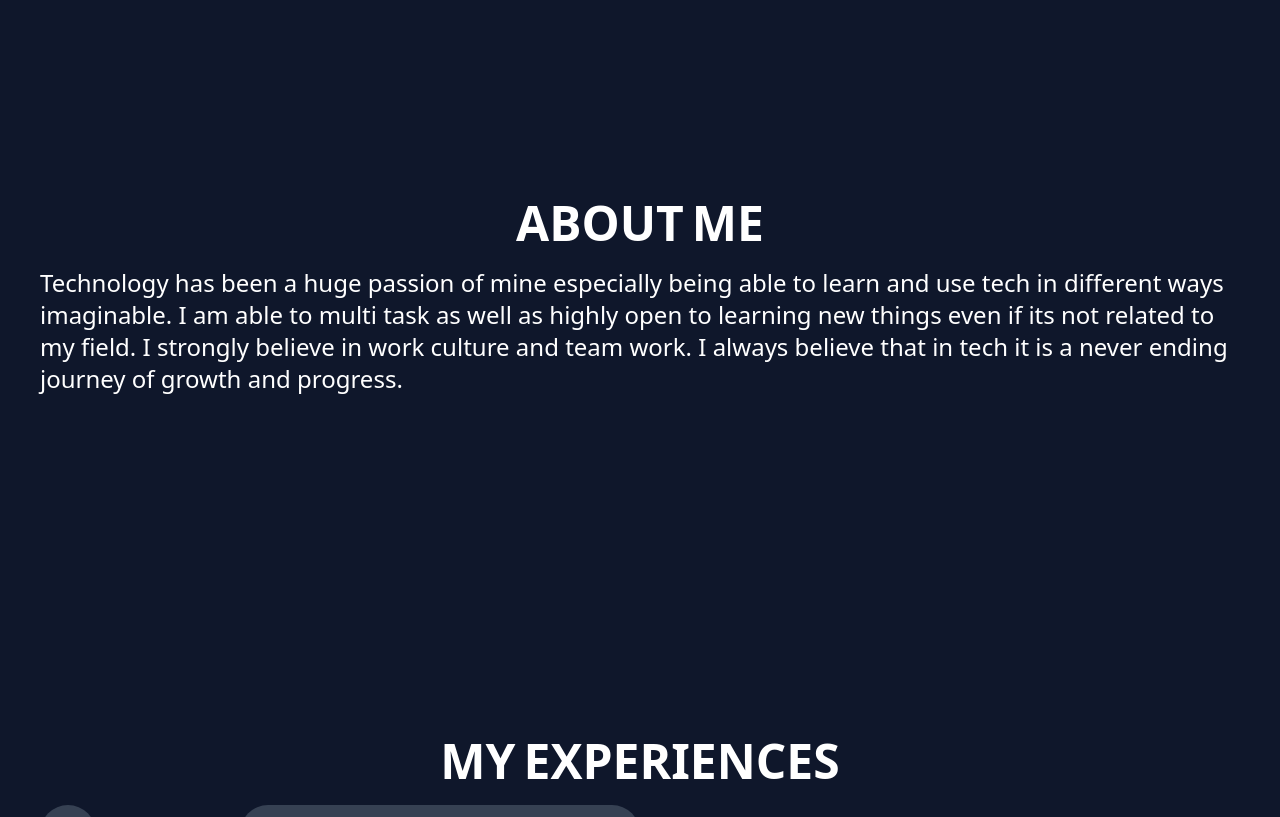
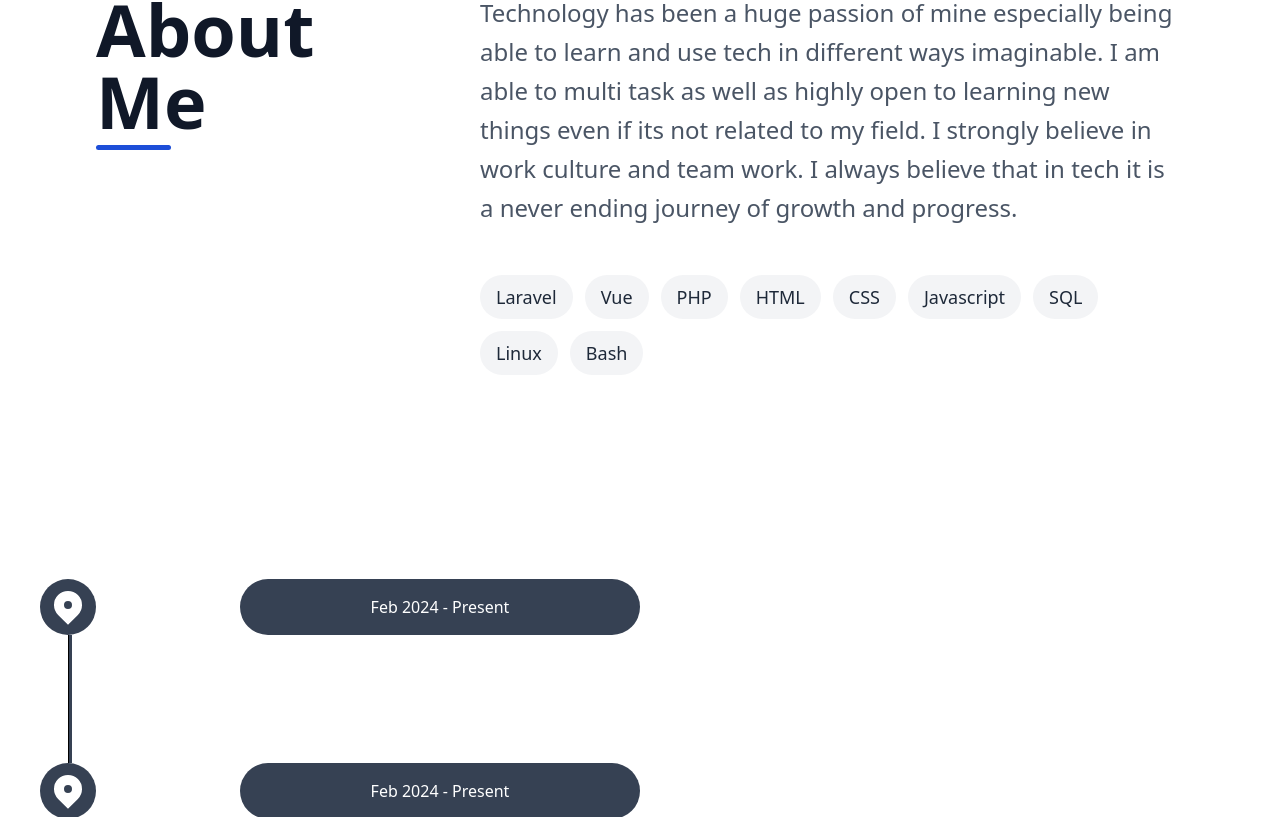
Before and after one commit to MarcusLEK/Marcus-Loo, a Nuxt app: page / in a window 1280 px wide. Shown: the part 903-1720 px from the top of the page. Built offline with nearby package versions, Linux system fonts and the light colour scheme.

Commit message:
updated skills

```diff
--- a/app/app.vue
+++ b/app/app.vue
@@ -1,5 +1,5 @@
 <template>
-	<div class="bg-slate-900">
+	<div>
 		<Introduction />
 
 		<About />
--- a/app/assets/css/main.css
+++ b/app/assets/css/main.css
@@ -6,3 +6,6 @@
 .text-goGreen {
 	@apply text-white;
 }
+.hover-text-accentColor {
+	color: #1d4ed8;
+}
--- a/app/components/About.vue
+++ b/app/components/About.vue
@@ -1,18 +1,85 @@
 <template>
-	<div class="h-screen flex items-center justify-center">
-		<div class="p-10">
-			<span
-				class="text-white text-4xl md:text-5xl font-bold flex justify-center mb-5"
-				>ABOUT <span class="text-goGreen ml-2">ME</span></span
+	<div class="p-8 sm:p-12 md:p-16 lg:p-24">
+		<div>
+			<div
+				class="grid grid-cols-1 lg:grid-cols-12 gap-8 lg:gap-16 items-start"
 			>
-			<p class="container text-white text-2xl">
-				Technology has been a huge passion of mine especially being able
-				to learn and use tech in different ways imaginable. I am able to
-				multi task as well as highly open to learning new things even if
-				its not related to my field. I strongly believe in work culture
-				and team work. I always believe that in tech it is a never
-				ending journey of growth and progress.
-			</p>
+				<div class="lg:col-span-4">
+					<h2
+						class="text-3xl sm:text-4xl md:text-5xl xl:text-7xl font-bold text-gray-900"
+					>
+						About Me
+					</h2>
+					<div
+						class="w-[75px] h-[5px] mt-2 rounded-full"
+						style="background-color: #1d4ed8"
+					></div>
+				</div>
+
+				<div class="lg:col-span-8 space-y-8">
+					<p
+						class="text-lg sm:text-xl md:text-2xl leading-relaxed text-gray-600"
+					>
+						Technology has been a huge passion of mine especially
+						being able to learn and use tech in different ways
+						imaginable. I am able to multi task as well as highly
+						open to learning new things even if its not related to
+						my field. I strongly believe in work culture and team
+						work. I always believe that in tech it is a never ending
+						journey of growth and progress.
+					</p>
+
+					<div class="pt-4">
+						<div class="flex flex-wrap gap-3">
+							<span
+								class="px-3 sm:px-4 py-1.5 sm:py-2 bg-gray-100 text-gray-800 rounded-full text-sm sm:text-base md:text-lg font-medium hover:bg-gray-200 transition-colors duration-200"
+							>
+								Laravel
+							</span>
+							<span
+								class="px-3 sm:px-4 py-1.5 sm:py-2 bg-gray-100 text-gray-800 rounded-full text-sm sm:text-base md:text-lg font-medium hover:bg-gray-200 transition-colors duration-200"
+							>
+								Vue
+							</span>
+							<span
+								class="px-3 sm:px-4 py-1.5 sm:py-2 bg-gray-100 text-gray-800 rounded-full text-sm sm:text-base md:text-lg font-medium hover:bg-gray-200 transition-colors duration-200"
+							>
+								PHP
+							</span>
+							<span
+								class="px-3 sm:px-4 py-1.5 sm:py-2 bg-gray-100 text-gray-800 rounded-full text-sm sm:text-base md:text-lg font-medium hover:bg-gray-200 transition-colors duration-200"
+							>
+								HTML
+							</span>
+							<span
+								class="px-3 sm:px-4 py-1.5 sm:py-2 bg-gray-100 text-gray-800 rounded-full text-sm sm:text-base md:text-lg font-medium hover:bg-gray-200 transition-colors duration-200"
+							>
+								CSS
+							</span>
+							<span
+								class="px-3 sm:px-4 py-1.5 sm:py-2 bg-gray-100 text-gray-800 rounded-full text-sm sm:text-base md:text-lg font-medium hover:bg-gray-200 transition-colors duration-200"
+							>
+								Javascript
+							</span>
+							<span
+								class="px-3 sm:px-4 py-1.5 sm:py-2 bg-gray-100 text-gray-800 rounded-full text-sm sm:text-base md:text-lg font-medium hover:bg-gray-200 transition-colors duration-200"
+							>
+								SQL
+							</span>
+							<span
+								class="px-3 sm:px-4 py-1.5 sm:py-2 bg-gray-100 text-gray-800 rounded-full text-sm sm:text-base md:text-lg font-medium hover:bg-gray-200 transition-colors duration-200"
+							>
+								Linux
+							</span>
+							<span
+								class="px-3 sm:px-4 py-1.5 sm:py-2 bg-gray-100 text-gray-800 rounded-full text-sm sm:text-base md:text-lg font-medium hover:bg-gray-200 transition-colors duration-200"
+							>
+								Bash
+							</span>
+						</div>
+					</div>
+				</div>
+			</div>
 		</div>
 	</div>
 </template>
--- a/app/components/Experiences.vue
+++ b/app/components/Experiences.vue
@@ -5,6 +5,71 @@
 				class="text-white text-4xl md:text-5xl font-bold flex justify-center mb-5"
 				>MY <span class="text-goGreen ml-2">EXPERIENCES</span></span
 			>
+
+			<div class="grid grid-row-2">
+				<div class="grid grid-cols-12">
+					<svg
+						xmlns="http://www.w3.org/2000/svg"
+						class="col-span-1 h-10 w-10 md:col-span-2 md:h-14 md:w-14 text-white bg-gray-700 rounded-full p-2 my-auto"
+						viewBox="0 0 20 20"
+						fill="currentColor"
+					>
+						<path
+							fill-rule="evenodd"
+							d="M5.05 4.05a7 7 0 119.9 9.9L10 18.9l-4.95-4.95a7 7 0 010-9.9zM10 11a2 2 0 100-4 2 2 0 000 4z"
+							clip-rule="evenodd"
+						/>
+					</svg>
+					<div
+						class="col-start-3 col-span-full md:col-span-4 bg-gray-700 rounded-full p-2 md:p-4 text-white text-center my-auto"
+					>
+						<span>Feb 2024 - Present</span>
+					</div>
+				</div>
+				<div class="grid grid-cols-12">
+					<div class="border-l w-1 ml-5 md:ml-7 bg-gray-700"></div>
+					<div
+						class="col-start-3 col-span-full p-4 text-white text-xl my-auto mb-10"
+					>
+						<div class="text-3xl mb-5">
+							<a
+								href="https://tess.gg"
+								target="_blank"
+								class="hover:underline"
+								>Tess</a
+							>
+						</div>
+						<!-- <div class="block ml-5 mb-10">
+							<ul class="list-disc">
+								<li class="mb-2">
+									Developed and maintained a web order system
+									used internally by staff, ensuring seamless
+									integration with back-end processes to
+									improve efficiency.
+								</li>
+								<li class="mb-2">
+									Designed and implemented features for an
+									express order system, allowing customers to
+									quickly place urgent orders with a smooth
+									user experience.
+								</li>
+								<li class="mb-2">
+									Collaborated with cross-functional teams to
+									troubleshoot and resolve issues, ensuring
+									system reliability and meeting business
+									needs.
+								</li>
+								<li class="mb-2">
+									Assisted other developers working on other
+									systems by providing technical support and
+									integrating enhancements to optimize sales
+									processes.
+								</li>
+							</ul>
+						</div> -->
+					</div>
+				</div>
+			</div>
 
 			<div class="grid grid-row-2">
 				<div class="grid grid-cols-12">
--- a/app/components/Skills.vue
+++ b/app/components/Skills.vue
@@ -10,9 +10,6 @@
 					<span class="skill-badge"> LARAVEL </span>
 					<span class="skill-badge"> VUE </span>
 					<span class="skill-badge"> FLUTTER </span>
-					<span class="relative skill-badge">
-						<span>React</span>
-					</span>
 				</div>
 			</div>
 			<div class="mb-10">
@@ -22,17 +19,12 @@
 					<span class="skill-badge"> CSS </span>
 					<span class="skill-badge"> JAVASCRIPT </span>
 					<span class="skill-badge"> SQL </span>
-					<span class="skill-badge"> DART </span>
-					<span class="skill-badge"> C++ </span>
-					<span class="skill-badge"> PYTHON </span>
-					<span class="skill-badge"> BASH </span>
 				</div>
 			</div>
 			<div class="mb-10">
 				<div class="flex items-center justify-center flex-wrap gap-3">
 					<span class="skill-badge"> LINUX </span>
-					<span class="skill-badge"> DOCKER </span>
-					<span class="skill-badge"> MOBILE DEVELOPMENT </span>
+					<span class="skill-badge"> BASH </span>
 				</div>
 			</div>
 		</div>
```
